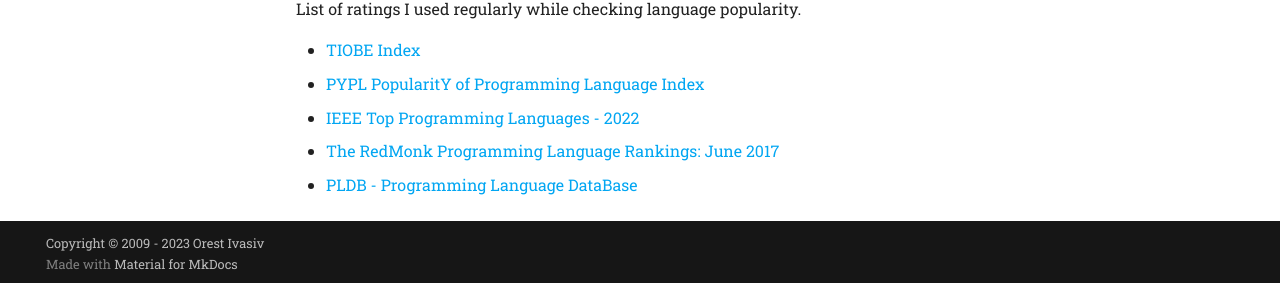
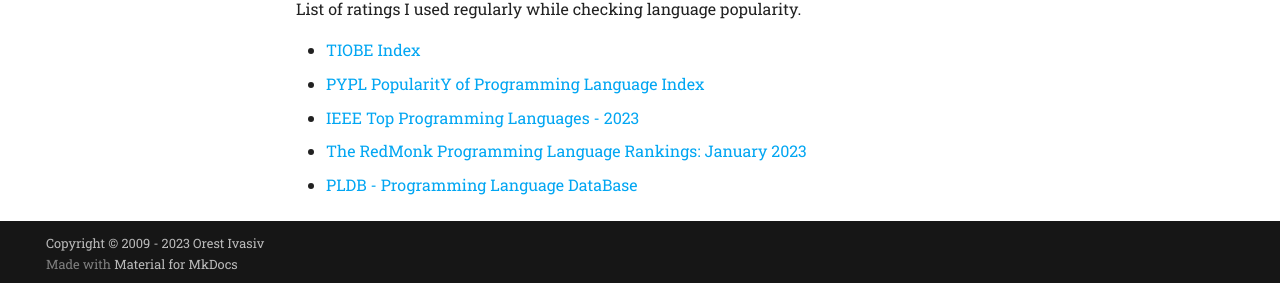
Before and after one commit to halyph/mind-flow, an MkDocs documentation site: the page built from docs/wiki/misc/prog-lang-ranking.md, in a window 1280 px wide and 900 px high, scrolled down 2506 px. Shown: the part 614-897 px from the top of the window. Built offline with MkDocs 1.6.1 and Material for MkDocs 9.7.7, drawn with Linux system fonts in a browser that asks for light colours; emoji names are drawn with the system emoji font; comment, search, counter and statistics services are not loaded.

Commit message:
updated prog lang rating

```diff
--- a/docs/wiki/misc/prog-lang-ranking.md
+++ b/docs/wiki/misc/prog-lang-ranking.md
@@ -94,6 +94,6 @@ List of ratings I used regularly while checking language popularity.
 
 - [TIOBE Index](https://www.tiobe.com/tiobe-index/)
 - [PYPL PopularitY of Programming Language Index](https://pypl.github.io/PYPL.html)
-- [IEEE Top Programming Languages - 2022](https://spectrum.ieee.org/top-programming-languages-2022)
-- [The RedMonk Programming Language Rankings: June 2017](https://redmonk.com/sogrady/2022/10/20/language-rankings-6-22/)
-- [PLDB - Programming Language DataBase](https://pldb.com/lists/top1000.html)
+- [IEEE Top Programming Languages - 2023](https://spectrum.ieee.org/the-top-programming-languages-2023)
+- [The RedMonk Programming Language Rankings: January 2023](https://redmonk.com/sogrady/2023/05/16/language-rankings-1-23/)
+- [PLDB - Programming Language DataBase](https://pldb.pub/lists/top1000.html)
```
